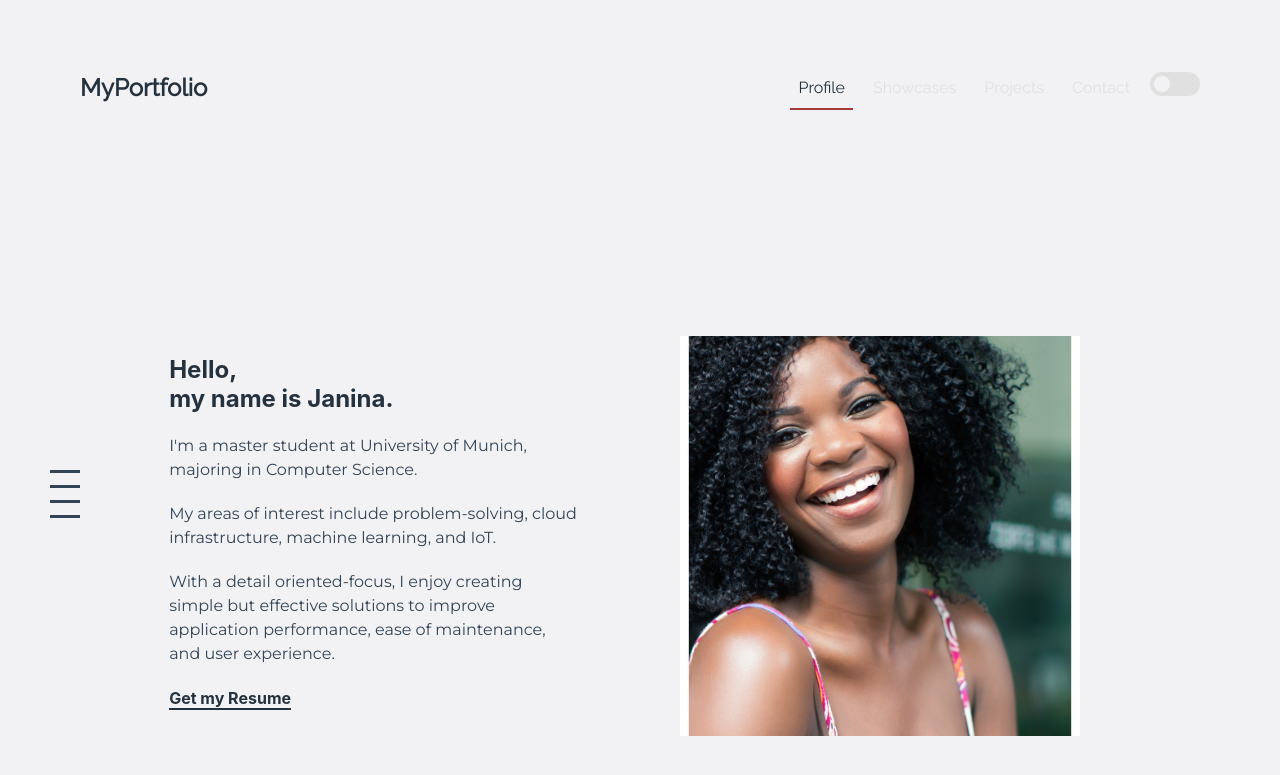
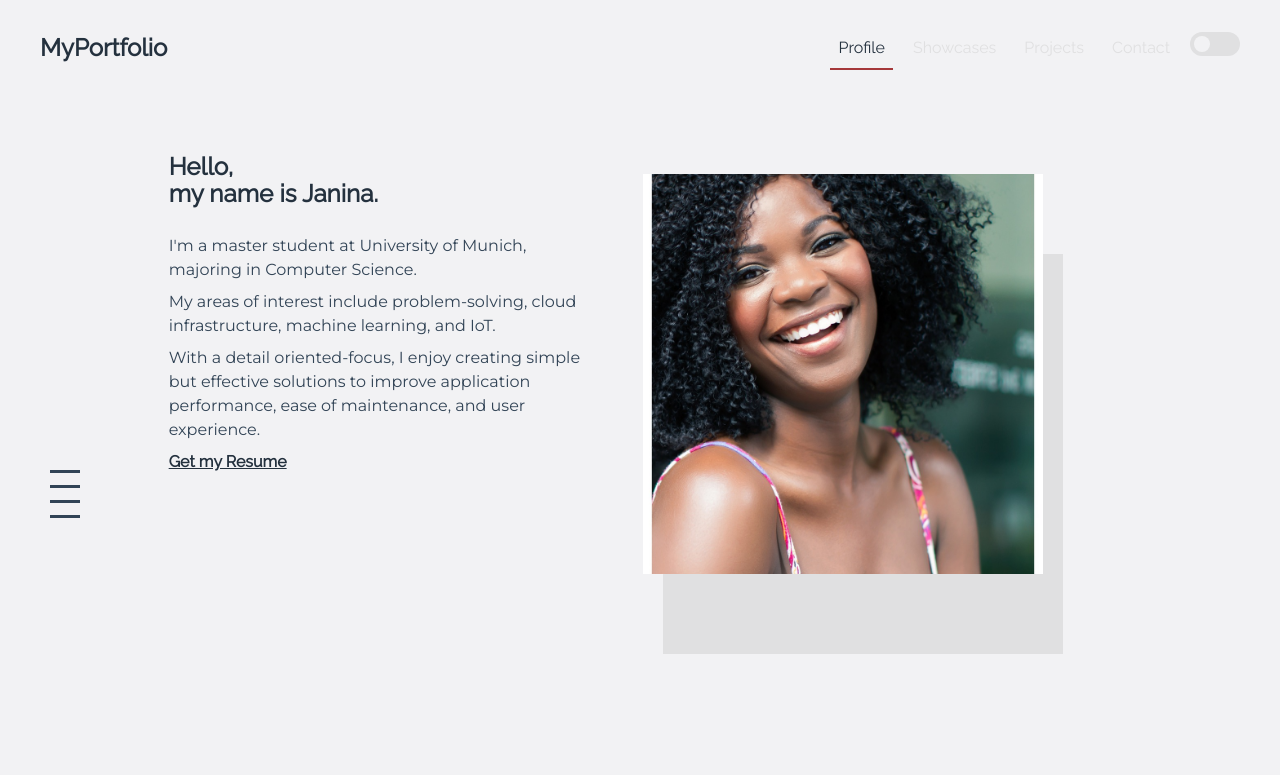
Before and after one commit to JaninaMattes/janinamattes.github.io, a Jekyll site: the page built from profile.html, in a window 1280 px wide and 900 px high. Shown: the top 775 px of the window. Built offline with Jekyll 4.4.1, drawn with Linux system fonts in a browser that asks for light colours.

Commit message:
src: Add main container

```diff
--- a/_layouts/default.html
+++ b/_layouts/default.html
@@ -4,27 +4,23 @@
     {% include head.html %}
   </head>
   <body>
-    <header>
-      {% include header.html %}
-    </header>
+    <header>{% include header.html %}</header>
 
-    <div class="row">
-          <aside class="col-2 fixed-nav-left">
-              {% include left-sidebar.html %}
-          </aside>
+    <div class="container-fluid">
+      <div class="row">
+        <aside class="col-1">
+          <div class="fixed-nav-left">{% include left-sidebar.html %}</div>
+        </aside>
 
-              <section class="col-10 main-container">
-                  {{ content }}
-              </section>
+        <main class="col-8">
+          <div class="main-container">{{ content }}</div>
+        </main>
 
-          <aside class="col-2 fixed-nav-right">
-              {% include right-sidebar.html %}
-          </aside>
+        <aside class="col-1">
+          <div class="fixed-nav-right">{% include right-sidebar.html %}</div>
+        </aside>
       </div>
-
-  </div>
-
-    {% include footer.html %}
+    </div>
 
     <!-- Add custom scripts here -->
     <script src="https://code.jquery.com/jquery-3.6.0.min.js"></script>
--- a/assets/css/custom-content.css
+++ b/assets/css/custom-content.css
@@ -1,32 +1,36 @@
-.info {
-    margin: 20px;
+.profile-info {
+    justify-self: left;
 }
 
 .col {
     flex: 1;
-    padding: 20px;
 }
 
 .title {
-    font-size: 24px;
+    font-family: 'Raleway',sans-serif;
     font-weight: bold;
-    margin: 20px;
+    text-rendering: optimizeLegibility;
+    font-size: 1.51572rem;
+    margin-bottom: 1.666rem;
+    color: inherit;
+    line-height: 1.1;
 }
 
 .text {
     font-family: 'Montserrat';
     font-size: 16px;
-    margin-bottom: 15px;
+    margin: 0px 0px 8px;
+    width: 100%;
+    max-width: 500px;
+    word-break: break-word;
     color: var(--text-color-light);
-    margin: 20px;
 }
 
 .resume {
-    font-size: 16px;
-    font-weight: bold;
+    font-family: 'Raleway', sans-serif;
     color: var(--text-color);
-    border-bottom: 2px solid var(--text-color);
-    margin: 20px;
+    font-weight: 600;
+    text-decoration: underline;
 }
 
 .resume:hover {
--- a/assets/css/custom-nav.css
+++ b/assets/css/custom-nav.css
@@ -5,7 +5,6 @@
   list-style: none;
   top: 0;
   padding: 20px 40px;
-  z-index: 9999;
   transition: top .1s ease-in;
 }
 
--- a/assets/css/layout.css
+++ b/assets/css/layout.css
@@ -6,34 +6,29 @@
 
 body {
   font-size: 16px;
+  font-family: "Montserrat", serif;
+  font-weight: normal;
+  word-wrap: break-word;
+  font-kerning: normal;
   background-color: var(--bg-color);
   color: var(--text-color);
 }
 
 header {
-  padding: 40px;
-}
-
-h1 {
-  display: block;
-  font-size: 24px;
-  font-weight: bold;
-  margin: 0;
-  padding: 0;
-  color: inherit;
-}
-
-h1:hover {
-  color: var(--text-color-light);
+  position: fixed;
+  width: 100%;
+  z-index: 9999;
 }
 
 .main-container {
-  position: relative;
-  width: calc(100% - 10% - 40px);
-  height: calc(100vh - 100px - 20px * 2);
-  top: 100px;
-  margin: 20px auto;
-  background-color: var(--bg-color);
+  display: flex;
+  flex-direction: column;
+  justify-content: center;
+  align-items: center;
+  height: 748px;
+  width: 79.1666666667vw !important;
+  padding: 0px 32px;
+  margin: 0px auto;
 }
 
 /* Left and right side navbars */
@@ -46,9 +41,7 @@
   width: 100px;
   top: 100px;
   margin: 20px 0 20px 20px;
-  background-color: var(--bg-color);
-  color: var(--text-color);
-  z-index: 1;
+  z-index: 9999;
 }
 
 .fixed-nav-left {
--- a/profile.html
+++ b/profile.html
@@ -6,7 +6,7 @@
 
 <div class="container">
   <div class="row">
-    <div class="col info">
+    <div class="col profile-info">
       <h3 class="title">Hello, </br> my name is Janina.</h3>
       <p class="text">
         I'm a master student at University of Munich, majoring in Computer
```
